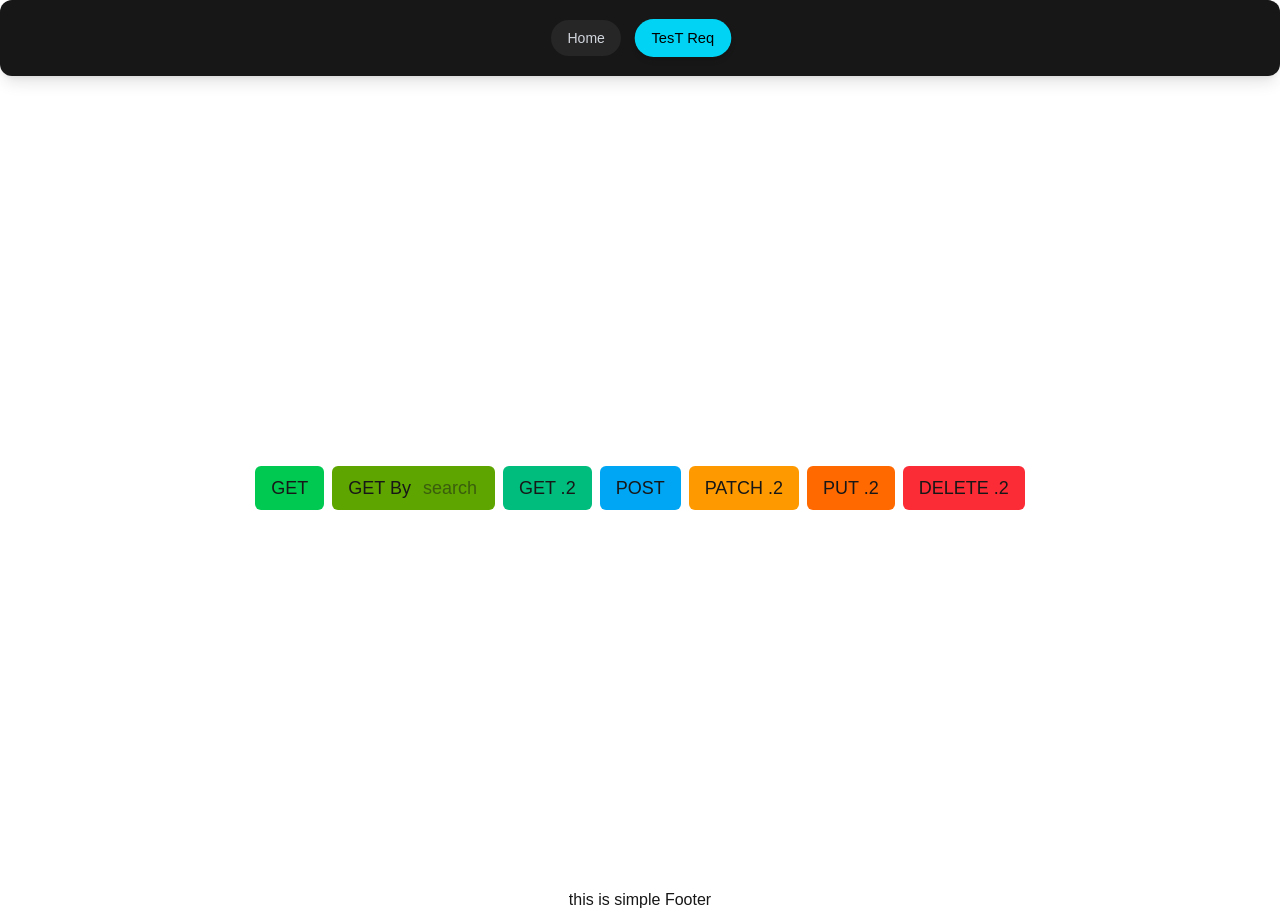
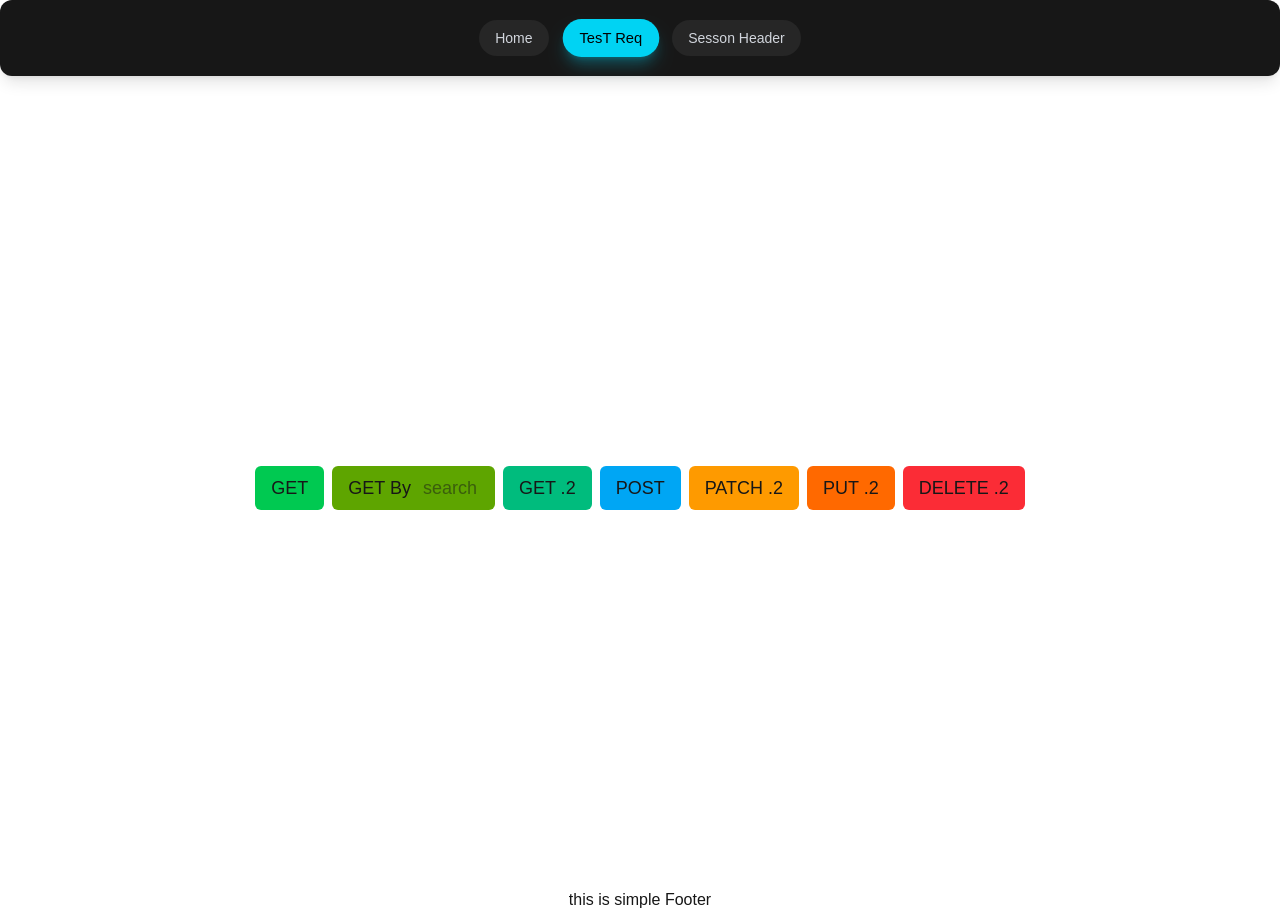
Before and after one commit to Mohammadiko33/learn-NextJs-backend-covered, a Next.js app: page /testReq in a window 1280 px wide. Built offline with nearby package versions, Linux system fonts and the light colour scheme.

Commit message:
42 - Headers in Route Handlers

```diff
--- a/src/Components/Header.tsx
+++ b/src/Components/Header.tsx
@@ -1,7 +1,6 @@
 "use client";
 import Link from "next/link";
 import { usePathname } from "next/navigation";
-import React, { useEffect, useState } from "react";
 
 export interface IlinkItem {
   title: string;
@@ -14,6 +13,7 @@ const Header = () => {
   const linkItem: IlinkItem[] = [
     { title: "home", href: "/" },
     { title: "tesT Req", href: "/testReq" },
+    { title: "sesson header", href: "/headse" },
   ];
 
   return (
@@ -26,9 +26,9 @@ const Header = () => {
             key={title}
             href={href}
             className={`px-4 py-2 rounded-full font-medium transition-all duration-300 ease-in-out text-sm
-              hover:bg-cyan-500 hover:text-black hover:shadow-cyan-400/30 hover:shadow-lg capitalize
+              hover:bg-cyan-500 hover:text-black capitalize
               ${isActive
-                ? "bg-cyan-400 text-black shadow-md scale-105"
+                ? "bg-cyan-400 text-black  scale-105 shadow-lg shadow-cyan-400/30"
                 : "bg-neutral-800 text-gray-300 hover:scale-105"
               }
             `}
--- /dev/null
+++ b/src/app/api/headse/route.ts
@@ -0,0 +1,10 @@
+import { headers } from "next/headers";
+import { NextRequest } from "next/server";
+export async function GET(req: NextRequest) {
+    const headerList = await headers()
+        return new Response(`<h1 style="font-family: sans-serif;text-transform: capitalize;">this is simple title with h1 HTML tag</h1>` , {
+            headers: {
+                "Content-Type": "text/html"
+            }
+        })
+}
--- a/src/app/testReq/page.tsx
+++ b/src/app/testReq/page.tsx
@@ -67,6 +67,10 @@ export default function TestReq() {
       console.log(data);
     }
   };
+
+  const handleReqPUT = async () => {
+    handleReqPATCH()
+  }
 
   const handleReqDELETE = async () => {
     const res = await fetch(BASE_URL + `/${num}`, {
@@ -148,7 +152,7 @@ export default function TestReq() {
         </button>
         <button
           className={`${defualtBtnClass} bg-orange-500`}
-          onClick={handleReqPATCH}
+          onClick={handleReqPUT}
         >
           PUT .{num}
         </button>
```
